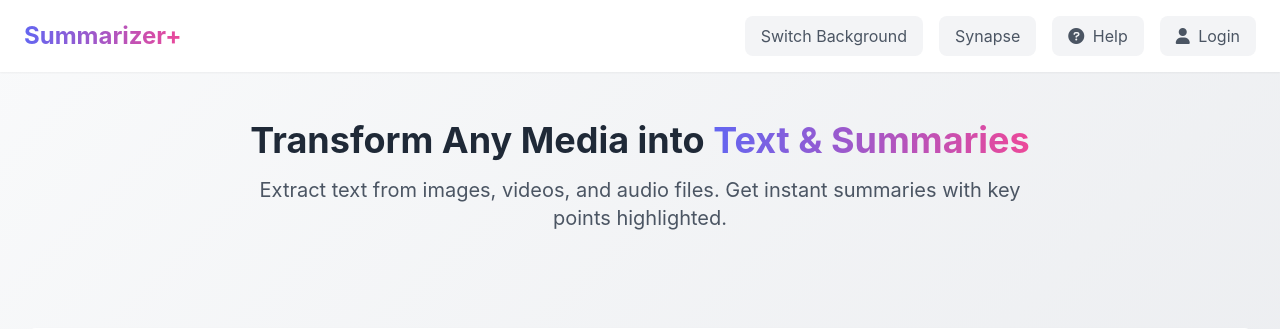
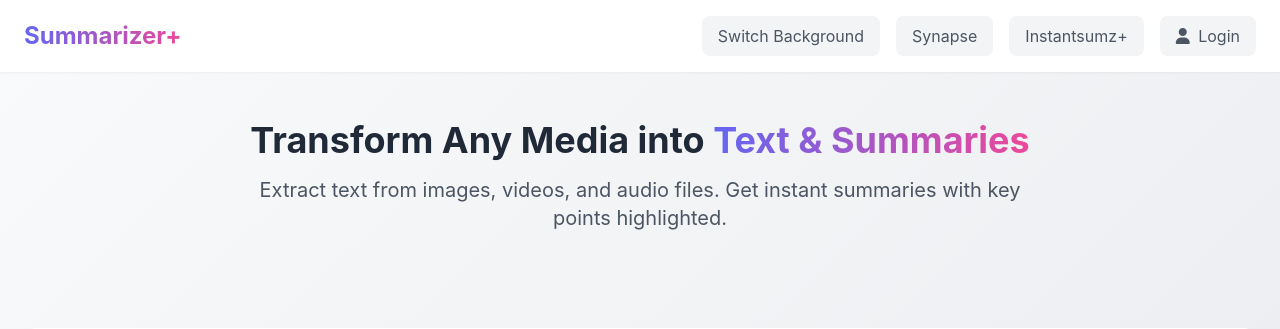
Before and after one commit to S-Rohan-Kumar/thesuumarizer, a Flask app: template templates/dark.html in a window 1280 px wide. Shown: the top 329 px of the page. Run offline with Flask 3, Linux system fonts and the light colour scheme; the template is opened without the code that fills it, so the values that code supplies are empty; parts of the project's set-up code (start-up, migrations or seed data) failed here and were passed over; some libraries are stand-ins or nearby versions.

Commit message:
dark.html

```diff
--- a/templates/dark.html
+++ b/templates/dark.html
@@ -411,7 +411,7 @@
                     Synapse
                 </button>
                 <button class="px-4 py-2 rounded-lg text-gray-600 hover:text-gray-900 transition-all duration-300">
-                    <i class="fas fa-question-circle mr-1"></i> Help
+                    Instantsumz+
                 </button>
                 <button
                     class="px-4 py-2 rounded-lg bg-gray-100 text-gray-700 hover:bg-gray-200 transition-all duration-300">
```
